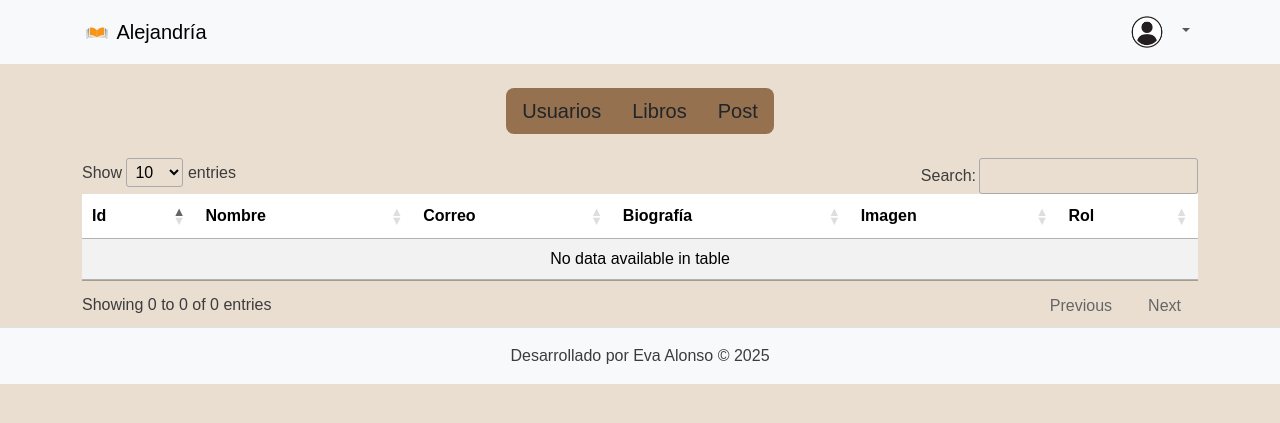
After one commit to EvamAlonso95/tfg_alejandria, a PHP site: the page made by views/admin/adminPage.php in a window 1280 px wide. The commit adds this page. Shown: the top 423 px of the page. Run offline with PHP 8.4, Linux system fonts and the light colour scheme; the template is opened without the code that fills it, so the values that code supplies are empty; some libraries are stand-ins or nearby versions.

Commit message:
feat: datatable with database conection and adminPage view

```diff
--- a/helpers/Utils.php
+++ b/helpers/Utils.php
@@ -20,6 +20,7 @@ class Utils
         }
     }
 
+    //TODO: MEterselo a todas las páginas que correspondan
     public static function requireLogin()
     {
         if (isset($_SESSION['identity'])) {
@@ -29,6 +30,9 @@ class Utils
             return true;
         }
     }
+
+    //TODO: require admin
+    //TODO: require author
     //Una funcion que verifique
 
     // Redirigir
--- /dev/null
+++ b/views/admin/adminMenu.php
@@ -0,0 +1,7 @@
+<div class="container my-4 d-flex justify-content-center" >
+    <div class="btn-group" role="group" aria-label="Basic example">
+        <button type="button" class="btn btn-earth btn-lg">Usuarios</button>
+        <button type="button" class="btn btn-earth btn-lg">Libros</button>
+        <button type="button" class="btn btn-earth btn-lg">Post</button>
+    </div>
+</div>
--- /dev/null
+++ b/views/admin/adminPage.php
@@ -0,0 +1,4 @@
+<?php require_once 'views/layout/head.php'; ?>
+<?php require_once 'views/admin/adminMenu.php'; ?>
+<?php require_once 'views/admin/adminUsersTable.php'; ?>
+<?php require_once 'views/layout/footer.php'; ?>
--- /dev/null
+++ b/views/admin/adminUsersTable.php
@@ -0,0 +1,47 @@
+<?php
+
+/** @var User[] $users */
+
+?>
+<div class="container">
+    <table id="myTable" class="table table-striped">
+        <thead>
+            <tr>
+                <th>Id</th>
+                <th>Nombre</th>
+                <th>Correo</th>
+                <th>Biografía</th>
+                <th>Imagen</th>
+                <th>Rol</th>
+            </tr>
+        </thead>
+        <tbody>
+            <?php
+            foreach ($users as $user) { ?>
+                <tr>
+                    <td><?php echo $user->getId(); ?></td>
+                    <td><?php echo $user->getName(); ?></td>
+                    <td><?php echo $user->getEmail(); ?></td>
+                    <td><?php echo $user->getBiography(); ?></td>
+                    <td><img src="<?php echo base_url  . $user->getProfileImage(); ?>" alt="Imagen de perfil" width="50"></td>
+                    <td><?php echo $user->getRole()->getName(); ?></td>
+                </tr>
+
+            <?php }
+            ?>
+
+
+        </tbody>
+    </table>
+
+</div>
+<script>
+    $(document).ready(function() {
+        $('#myTable').DataTable({
+            language: {
+                url: "https://cdn.datatables.net/plug-ins/2.2.2/i18n/es-ES.json"
+            },
+
+        });
+    });
+</script>
--- a/views/layout/head.php
+++ b/views/layout/head.php
@@ -20,17 +20,9 @@
 
     <title><?= $this->title ?? 'Alejandria' ?></title>
 
-    <script>
-        $(document).ready(function() {
-            $('#myTable').DataTable({
-                language: {
-                    url: "https://cdn.datatables.net/plug-ins/2.2.2/i18n/es-ES.json"
-                }
-            });
-        });
-    </script>
 
 
+</head>
 
 <body>
     <?php require_once 'header.php'; ?>
```
Also changed, not shown: controllers/AdminController.php (+14 -1 lines), models/user.php (+16 -8 lines), views/profiles/adminModule.php (deleted, +0 -18 lines), views/profiles/adminPage.php (deleted, +0 -9 lines), 1 other file.
